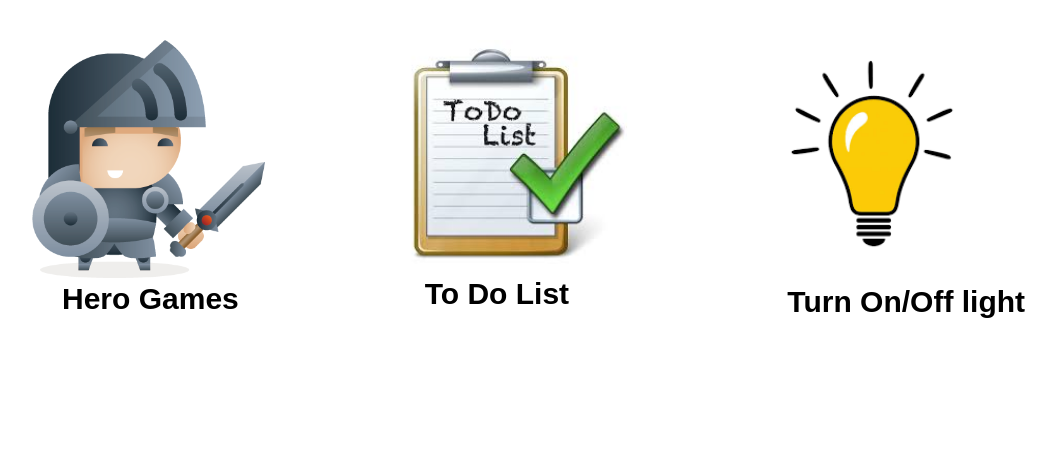
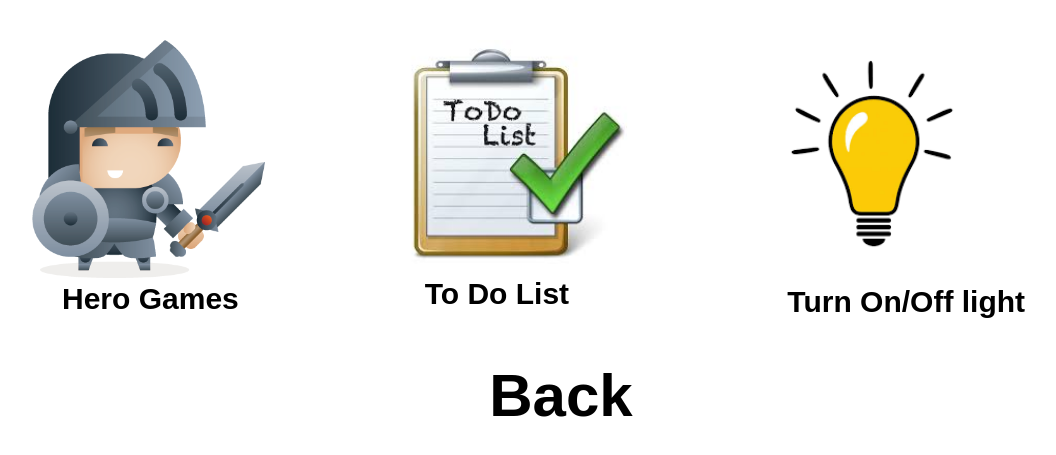
Before and after one commit to theguy54007/javascript-assignment-page, a plain HTML site: page index.html in a window 1280 px wide. Shown: the part 183-638 px from the top of the page, without its empty margins (79-1135 px from the left). Drawn offline with Linux system fonts and the light colour scheme.

Commit message:
add back link on index page and restyled all page back link

```diff
--- a/css/index.css
+++ b/css/index.css
@@ -209,7 +209,7 @@
 
 /*=====home===== */
 
-.home{
+.home a{
   text-align: center;
   font-size: 30px;
   color: black;
--- a/css/style.css
+++ b/css/style.css
@@ -119,7 +119,7 @@ section{
 
 /*=====home===== */
 
-.home{
+.home a{
   text-align: center;
   font-size: 30px;
   color: black;
--- a/index.html
+++ b/index.html
@@ -36,6 +36,10 @@
           </a>
         </div>
       </div>
+      <div class="home">
+        <a href="https://theguy54007.github.io/personal-page/index.html"><h1>Back</h1></a>
+      </div>
     </div>
+
   </body>
 </html>
```
Also changed, not shown: on-off-light.html (+1 -1 lines), todolist.html (+1 -1 lines).
